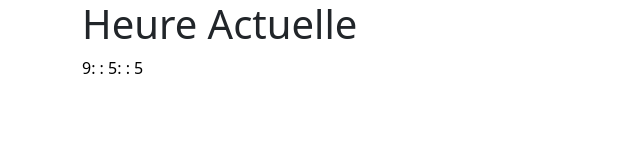
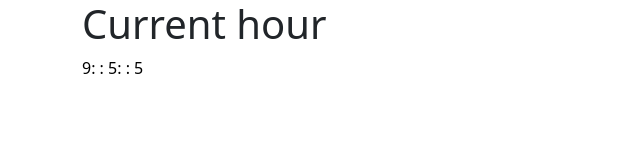
Before and after one commit to pascal-khuu/DOM-Hour, a plain HTML site: page index.html in a window 1280 px wide. Shown: the whole page, without its empty margins (0-640 px from the left). Drawn offline with nearby package versions, Linux system fonts and the light colour scheme.

Commit message:
title updated

```diff
--- a/index.html
+++ b/index.html
@@ -11,7 +11,7 @@
 
 <body>
     <main class="container">
-        <h1> Heure Actuelle </h1>
+        <h1> Current hour </h1>
         <p id="time"></p>
     </main>
     <script src="./js/script.js"></script>
```
